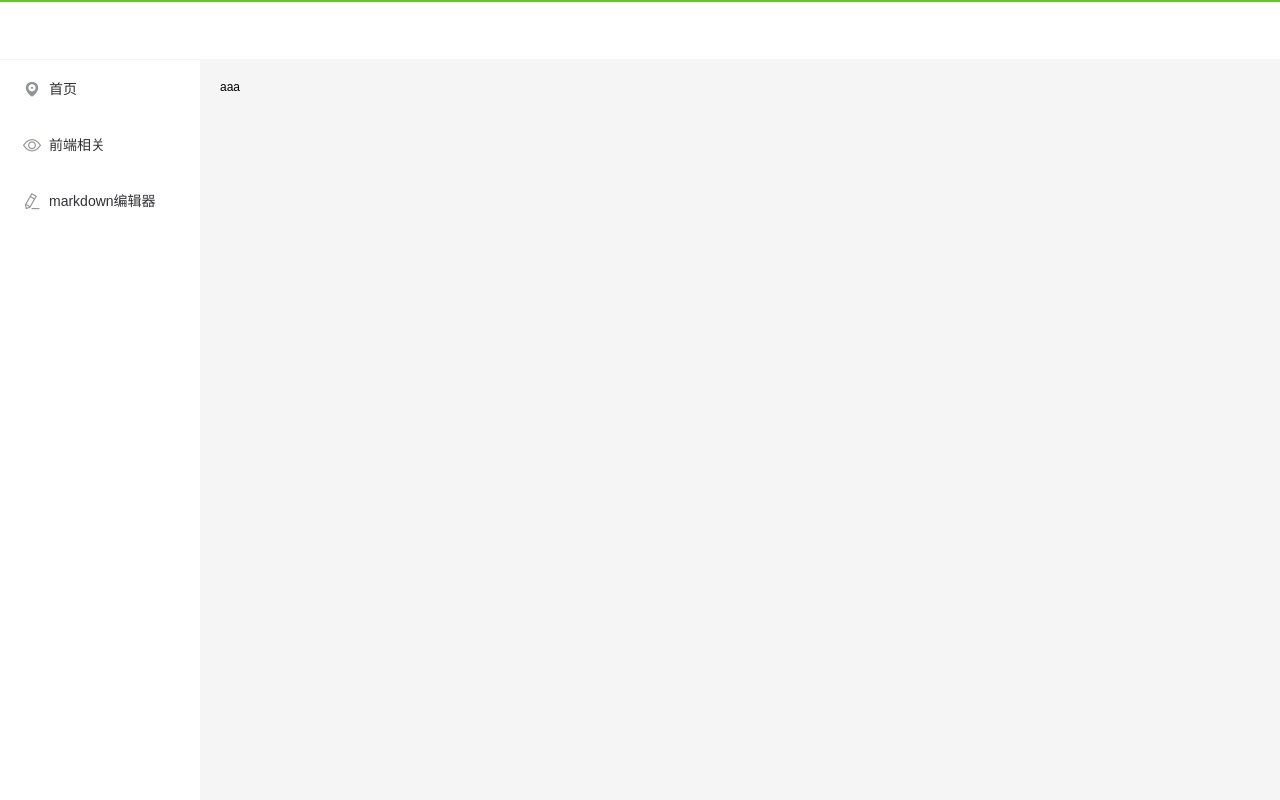
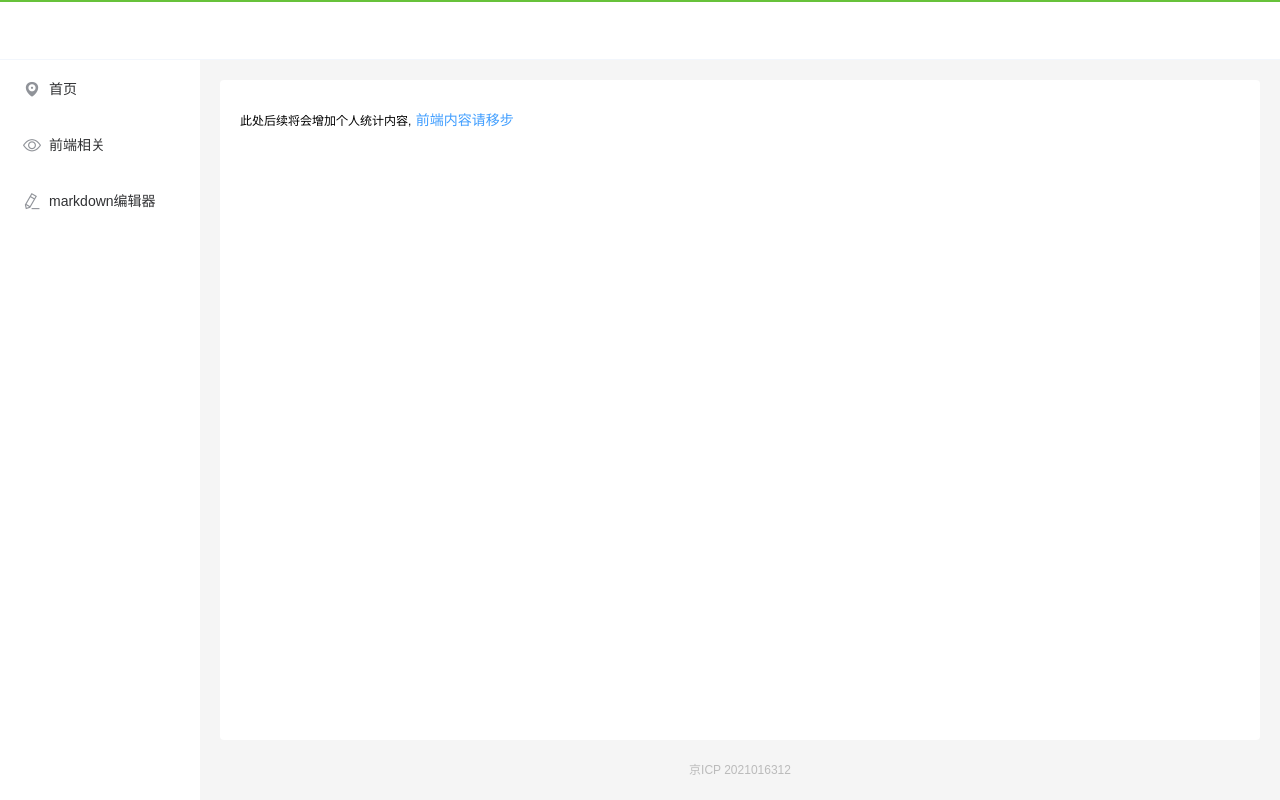
Before and after one commit to zhangOking/InterviewMap, a Nuxt app: page / in a window 1280 px wide. Built offline with nearby package versions, Linux system fonts and the light colour scheme; what mavon-editor would draw is missing.

Commit message:
feat: update index

```diff
--- a/pages/index.vue
+++ b/pages/index.vue
@@ -1,9 +1,47 @@
 <template>
-  <div>aaa</div>
+  <div class="welcome">
+    <div class="welcome-inner">
+      此处后续将会增加个人统计内容, <el-button type="text" @click="goFe">前端内容请移步</el-button>
+    </div>
+    <div class="record">
+      <a href="https://beian.miit.gov.cn/#/Integrated/index" class="">京ICP 2021016312</a>
+    </div>
+  </div>
 </template>
 
 <script>
 export default {
-  layout: 'index'
+  layout: 'index',
+  methods: {
+    goFe() {
+      this.$router.push('/fe')
+    }
+  }
 }
 </script>
+
+<style lang="less" scoped>
+.welcome {
+  width: 100%;
+  height: 100%;
+  &-inner {
+    width: 100%;
+    height: calc(100% - 40px);
+    background: #ffffff;
+    border-radius: 4px;
+    padding: 20px;
+    box-sizing: border-box;
+  }
+  .record {
+    width: 100%;
+    text-align: center;
+    text-decoration: none;
+    padding: 20px;
+    a {
+      color: #bbb;
+      font-size: 12px;
+      text-decoration: none !important;
+    }
+  }
+}
+</style>
```
